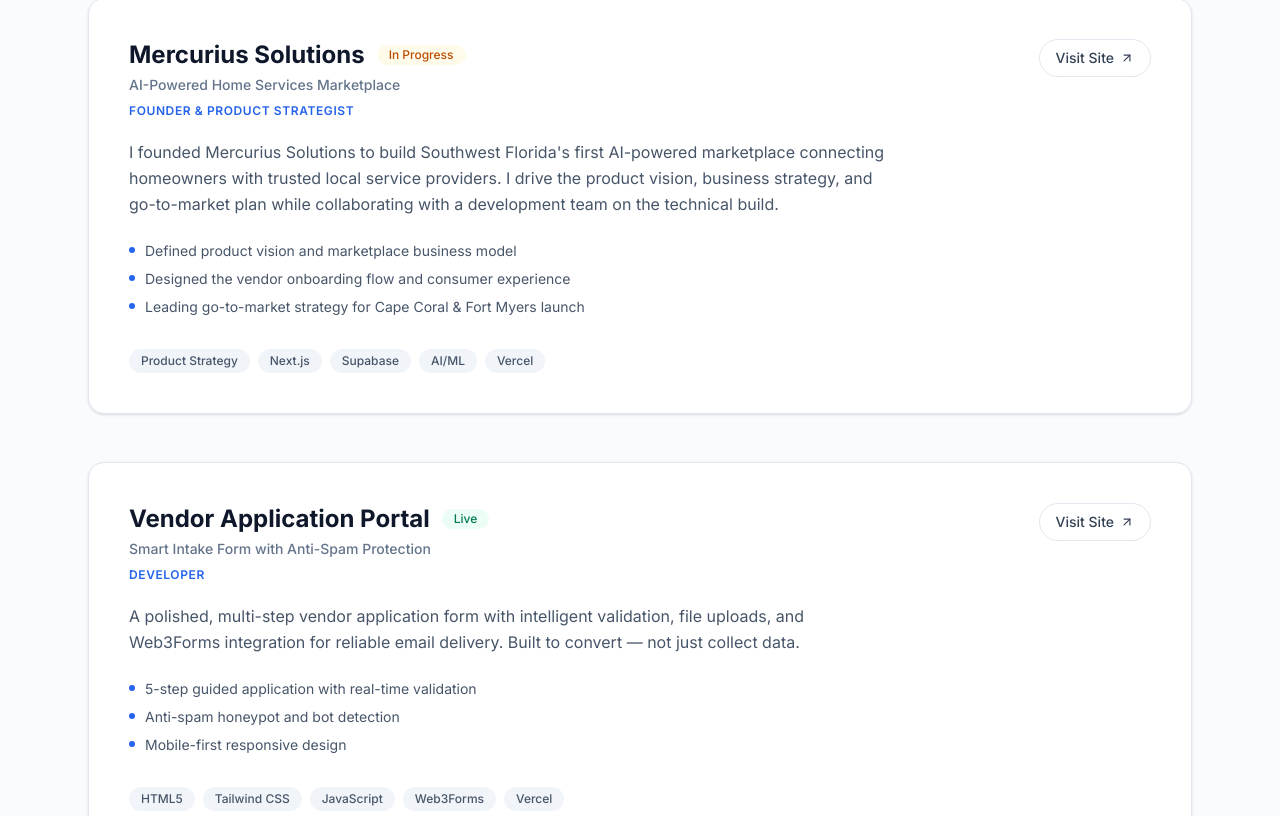
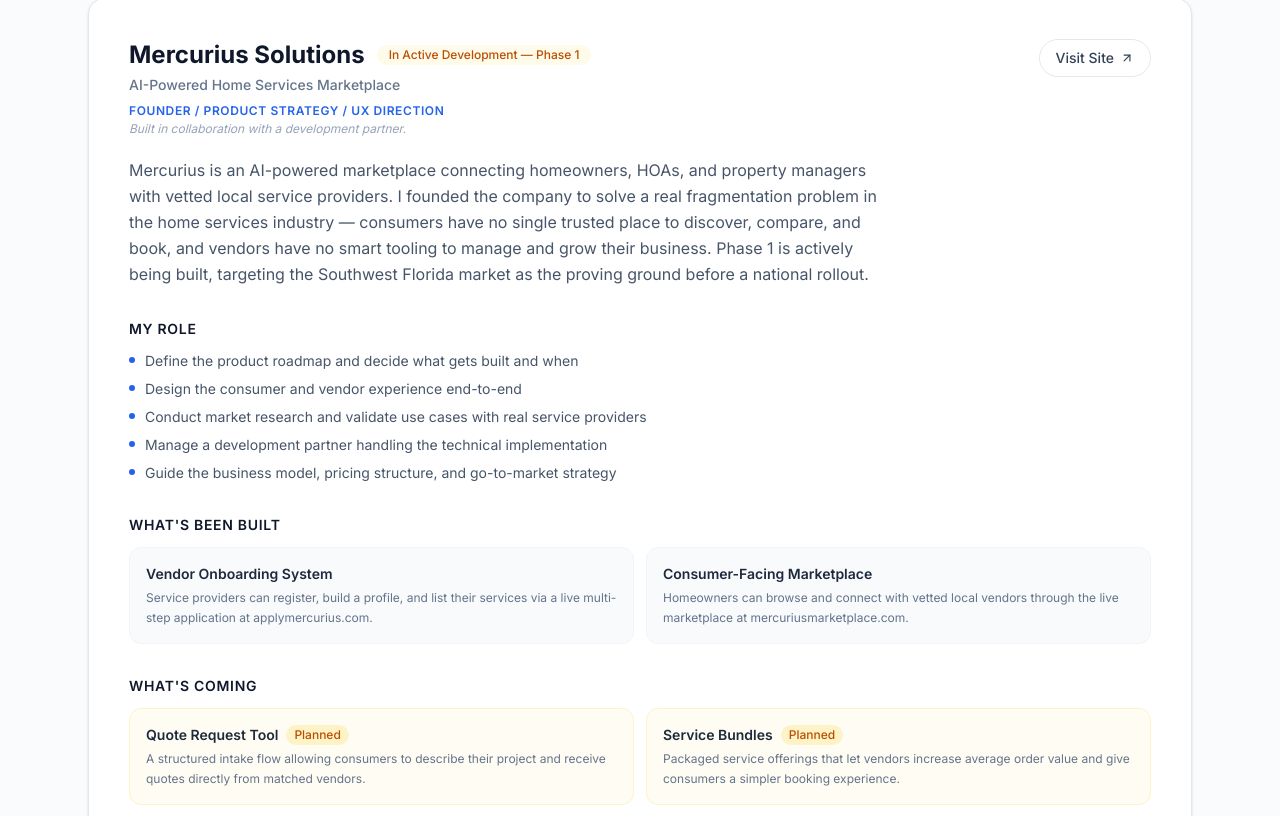
Before and after one commit to Jcoley-Mercurius/josh-coley-portfolio, a Next.js app: page / in a window 1280 px wide. Shown: the part 1964-2780 px from the top of the page. Built offline with nearby package versions, Linux system fonts and the light colour scheme; a web font is replaced by a local one.

Commit message:
Update footer and improve Mercurius case study

```diff
--- a/app/components/FeaturedWork.tsx
+++ b/app/components/FeaturedWork.tsx
@@ -3,24 +3,35 @@
 import AnimateIn from "./AnimateIn";
 import { ArrowUpRight } from "lucide-react";
 
+interface ComingSoonFeature {
+  name: string;
+  description: string;
+}
+
 interface Project {
   title: string;
   subtitle: string;
   role: string;
+  roleNote?: string;
   description: string;
   technologies: string[];
   status: "Live" | "In Progress";
   link?: string;
   highlights: string[];
+  myRole?: string[];
+  whatBuilt?: { name: string; description: string }[];
+  whatComing?: ComingSoonFeature[];
+  vision?: string;
 }
 
 const projects: Project[] = [
   {
     title: "Mercurius Solutions",
     subtitle: "AI-Powered Home Services Marketplace",
-    role: "Founder & Product Strategist",
+    role: "Founder / Product Strategy / UX Direction",
+    roleNote: "Built in collaboration with a development partner.",
     description:
-      "I founded Mercurius Solutions to build Southwest Florida's first AI-powered marketplace connecting homeowners with trusted local service providers. I drive the product vision, business strategy, and go-to-market plan while collaborating with a development team on the technical build.",
+      "Mercurius is an AI-powered marketplace connecting homeowners, HOAs, and property managers with vetted local service providers. I founded the company to solve a real fragmentation problem in the home services industry — consumers have no single trusted place to discover, compare, and book, and vendors have no smart tooling to manage and grow their business. Phase 1 is actively being built, targeting the Southwest Florida market as the proving ground before a national rollout.",
     technologies: [
       "Product Strategy",
       "Next.js",
@@ -30,11 +41,55 @@ const projects: Project[] = [
     ],
     status: "In Progress",
     link: "https://mercuriusmarketplace.com",
-    highlights: [
-      "Defined product vision and marketplace business model",
-      "Designed the vendor onboarding flow and consumer experience",
-      "Leading go-to-market strategy for Cape Coral & Fort Myers launch",
+    highlights: [],
+    myRole: [
+      "Define the product roadmap and decide what gets built and when",
+      "Design the consumer and vendor experience end-to-end",
+      "Conduct market research and validate use cases with real service providers",
+      "Manage a development partner handling the technical implementation",
+      "Guide the business model, pricing structure, and go-to-market strategy",
     ],
+    whatBuilt: [
+      {
+        name: "Vendor Onboarding System",
+        description:
+          "Service providers can register, build a profile, and list their services via a live multi-step application at applymercurius.com.",
+      },
+      {
+        name: "Consumer-Facing Marketplace",
+        description:
+          "Homeowners can browse and connect with vetted local vendors through the live marketplace at mercuriusmarketplace.com.",
+      },
+    ],
+    whatComing: [
+      {
+        name: "Quote Request Tool",
+        description:
+          "A structured intake flow allowing consumers to describe their project and receive quotes directly from matched vendors.",
+      },
+      {
+        name: "Service Bundles",
+        description:
+          "Packaged service offerings that let vendors increase average order value and give consumers a simpler booking experience.",
+      },
+      {
+        name: "B2B Property Manager Dashboard",
+        description:
+          "A dedicated portal for HOAs and property managers to submit, track, and manage service requests across multiple properties.",
+      },
+      {
+        name: "Re-imagine™",
+        description:
+          "A visualization tool that lets homeowners upload a photo of their home and preview design or renovation ideas before committing to a project — reducing friction in the decision-making process.",
+      },
+      {
+        name: "Route Optimizer",
+        description:
+          "An AI scheduling assistant for vendors that suggests optimized daily routes and appointment windows, reducing drive time and increasing job capacity.",
+      },
+    ],
+    vision:
+      "Phase 1 is the proof of concept. SWFL is the launchpad. The long-term vision is a multi-sector national marketplace — a trusted, AI-assisted platform connecting consumers with quality service providers across categories.",
   },
   {
     title: "Vendor Application Portal",
@@ -100,6 +155,7 @@ export default function FeaturedWork() {
             <AnimateIn key={project.title} delay={index * 0.15}>
               <article className="group overflow-hidden rounded-2xl border border-slate-200 bg-white shadow-sm transition-all duration-300 hover:shadow-md">
                 <div className="p-8 sm:p-10">
+                  {/* Header */}
                   <div className="flex flex-wrap items-start justify-between gap-4">
                     <div>
                       <div className="flex items-center gap-3">
@@ -113,7 +169,9 @@ export default function FeaturedWork() {
                               : "bg-amber-50 text-amber-700"
                           }`}
                         >
-                          {project.status}
+                          {project.status === "In Progress" && project.whatBuilt
+                            ? "In Active Development — Phase 1"
+                            : project.status}
                         </span>
                       </div>
                       <p className="mt-1 text-sm font-medium text-slate-500">
@@ -122,6 +180,11 @@ export default function FeaturedWork() {
                       <p className="mt-2 text-xs font-semibold uppercase tracking-wider text-accent">
                         {project.role}
                       </p>
+                      {project.roleNote && (
+                        <p className="mt-0.5 text-xs italic text-slate-400">
+                          {project.roleNote}
+                        </p>
+                      )}
                     </div>
 
                     {project.link && (
@@ -140,11 +203,93 @@ export default function FeaturedWork() {
                     )}
                   </div>
 
+                  {/* Overview */}
                   <p className="mt-5 max-w-3xl leading-relaxed text-slate-600">
                     {project.description}
                   </p>
 
-                  {/* Highlights */}
+                  {/* My Role — only shown when myRole is present */}
+                  {project.myRole && project.myRole.length > 0 && (
+                    <div className="mt-8">
+                      <h4 className="text-sm font-semibold uppercase tracking-wider text-slate-900">
+                        My Role
+                      </h4>
+                      <ul className="mt-3 space-y-2">
+                        {project.myRole.map((item) => (
+                          <li
+                            key={item}
+                            className="flex items-start gap-2.5 text-sm text-slate-600"
+                          >
+                            <span className="mt-1.5 h-1.5 w-1.5 flex-shrink-0 rounded-full bg-accent" />
+                            {item}
+                          </li>
+                        ))}
+                      </ul>
+                    </div>
+                  )}
+
+                  {/* What's Been Built — only shown when whatBuilt is present */}
+                  {project.whatBuilt && project.whatBuilt.length > 0 && (
+                    <div className="mt-8">
+                      <h4 className="text-sm font-semibold uppercase tracking-wider text-slate-900">
+                        What&apos;s Been Built
+                      </h4>
+                      <div className="mt-3 grid gap-3 sm:grid-cols-2">
+                        {project.whatBuilt.map((item) => (
+                          <div
+                            key={item.name}
+                            className="rounded-xl border border-slate-100 bg-slate-50 p-4"
+                          >
+                            <p className="text-sm font-semibold text-slate-800">
+                              {item.name}
+                            </p>
+                            <p className="mt-1 text-xs leading-relaxed text-slate-500">
+                              {item.description}
+                            </p>
+                          </div>
+                        ))}
+                      </div>
+                    </div>
+                  )}
+
+                  {/* What's Coming — only shown when whatComing is present */}
+                  {project.whatComing && project.whatComing.length > 0 && (
+                    <div className="mt-8">
+                      <h4 className="text-sm font-semibold uppercase tracking-wider text-slate-900">
+                        What&apos;s Coming
+                      </h4>
+                      <div className="mt-3 grid gap-3 sm:grid-cols-2">
+                        {project.whatComing.map((item) => (
+                          <div
+                            key={item.name}
+                            className="rounded-xl border border-amber-100 bg-amber-50/60 p-4"
+                          >
+                            <div className="flex items-center gap-2">
+                              <p className="text-sm font-semibold text-slate-800">
+                                {item.name}
+                              </p>
+                              <span className="rounded-full bg-amber-100 px-2 py-0.5 text-xs font-medium text-amber-700">
+                                Planned
+                              </span>
+                            </div>
+                            <p className="mt-1 text-xs leading-relaxed text-slate-500">
+                              {item.description}
+                            </p>
+                          </div>
+                        ))}
+                      </div>
+                    </div>
+                  )}
+
+                  {/* Vision statement — only shown when vision is present */}
+                  {project.vision && (
+                    <blockquote className="mt-8 border-l-2 border-accent pl-4 text-sm italic leading-relaxed text-slate-500">
+                      {project.vision}
+                    </blockquote>
+                  )}
+
+                  {/* Standard highlights — only shown when no rich sections are present */}
+                  {project.highlights.length > 0 && (
                     <ul className="mt-6 space-y-2">
                       {project.highlights.map((highlight) => (
                         <li
@@ -156,6 +301,7 @@ export default function FeaturedWork() {
                         </li>
                       ))}
                     </ul>
+                  )}
 
                   {/* Tech stack */}
                   <div className="mt-8 flex flex-wrap gap-2">
```
Lines whose indentation alone changed are shown as unchanged.
